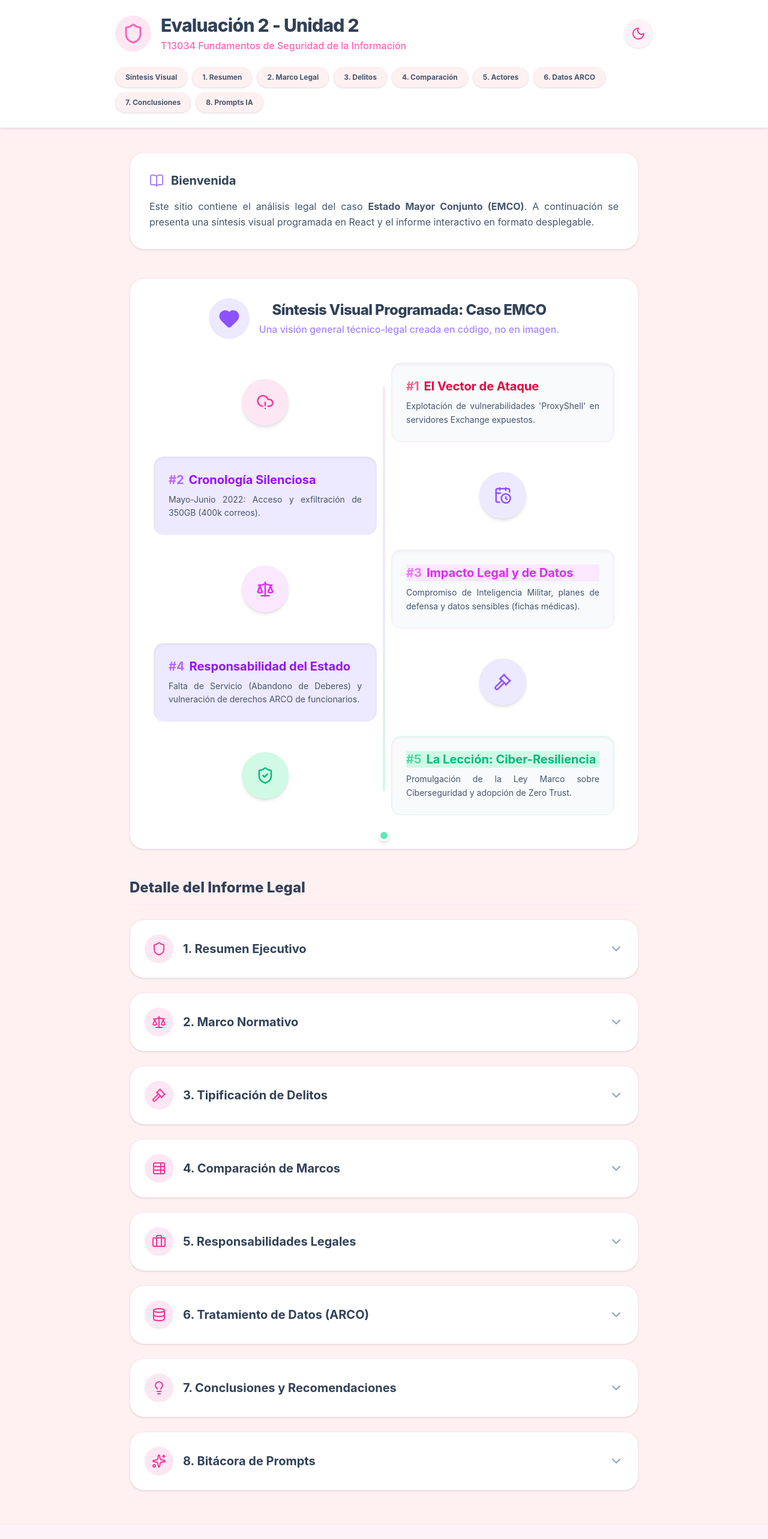
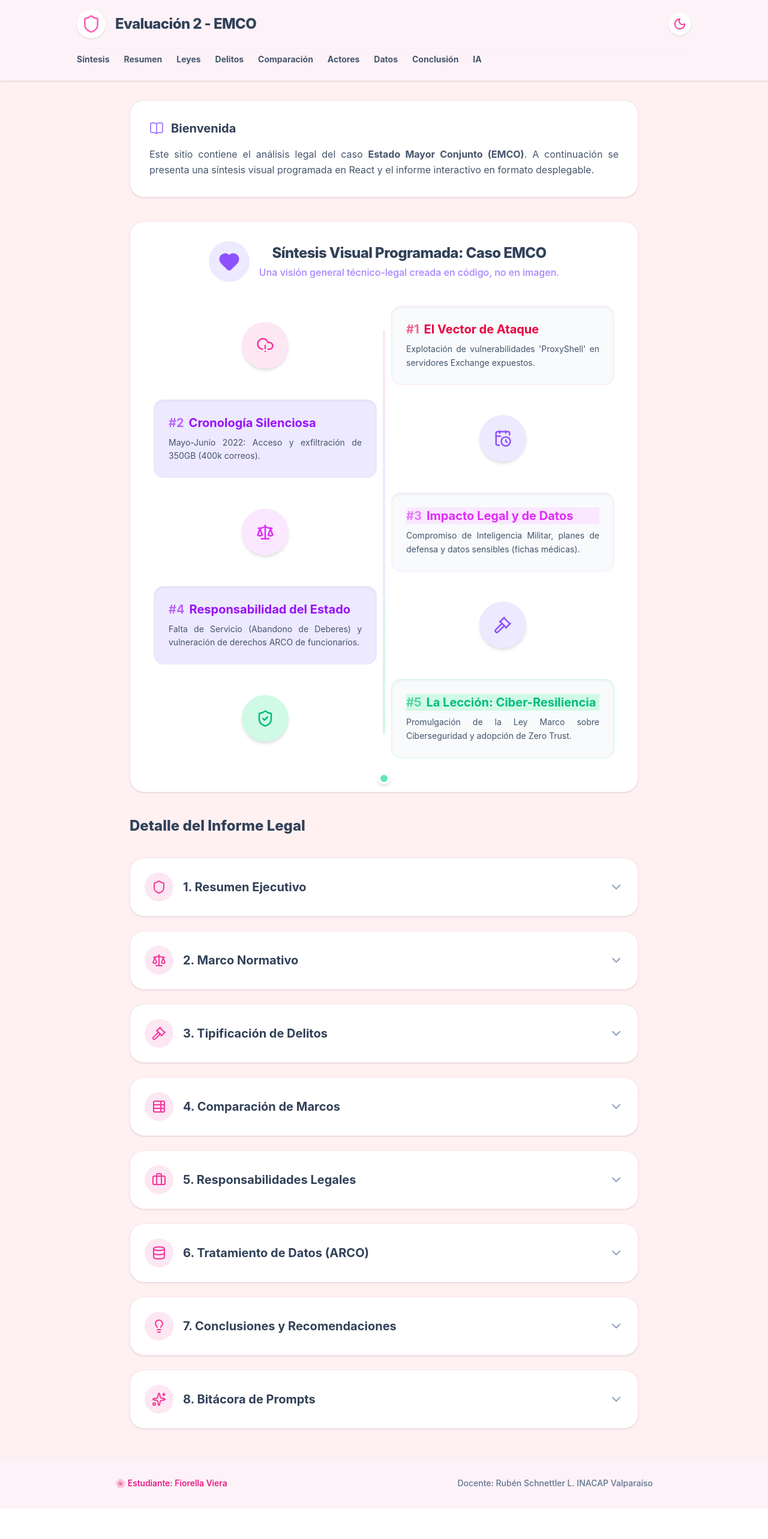
Before and after one commit to fiorellaviera/informe_viefio, a React (Vite) app: page / in a window 1280 px wide. Shown: the top 2566 px of the page at 60% size. After the commit the page ends 2515 px from the top, so only its background shows below. Built offline with nearby package versions, Linux system fonts and the light colour scheme.

Commit message:
Arreglo de modo oscuro y modo claro

```diff
--- a/src/App.jsx
+++ b/src/App.jsx
@@ -16,22 +16,21 @@ function App() {
   const [isMenuOpen, setIsMenuOpen] = useState(false)
 
   const secciones = [
-    { id: 'sintesis', nombre: 'Síntesis Visual' },
-    { id: 'resumen', nombre: '1. Resumen' },
-    { id: 'marco', nombre: '2. Marco Legal' },
-    { id: 'delitos', nombre: '3. Delitos' },
-    { id: 'comparacion', nombre: '4. Comparación' },
-    { id: 'responsabilidades', nombre: '5. Actores' },
-    { id: 'datos', nombre: '6. Datos ARCO' },
-    { id: 'conclusiones', nombre: '7. Conclusiones' },
-    { id: 'prompts', nombre: '8. Prompts IA' }
+    { id: 'sintesis', nombre: 'Síntesis' },
+    { id: 'resumen', nombre: 'Resumen' },
+    { id: 'marco', nombre: 'Leyes' },
+    { id: 'delitos', nombre: 'Delitos' },
+    { id: 'comparacion', nombre: 'Comparación' },
+    { id: 'responsabilidades', nombre: 'Actores' },
+    { id: 'datos', nombre: 'Datos' },
+    { id: 'conclusiones', nombre: 'Conclusión' },
+    { id: 'prompts', nombre: 'IA' }
   ]
 
   const scrollToSection = (id) => {
     const element = document.getElementById(id);
     if (element) {
-      // Ajuste de espacio porque ahora el encabezado es más alto
-      const topPos = element.getBoundingClientRect().top + window.scrollY - 180;
+      const topPos = element.getBoundingClientRect().top + window.scrollY - 160;
       window.scrollTo({ top: topPos, behavior: 'smooth' });
     }
     setIsMenuOpen(false);
@@ -41,65 +40,59 @@ function App() {
     <div className={isDarkMode ? 'dark' : ''}>
       <div className="min-h-screen bg-rose-50 dark:bg-[#0b0714] flex flex-col font-sans transition-colors duration-500">
 
-        {/* ENCABEZADO ORIGINAL (Ahora es Sticky y contiene la navegación) */}
-        <header className="sticky top-0 z-50 bg-white dark:bg-[#160d27] border-b-2 border-pink-100 dark:border-[#3b2853] py-6 px-6 shadow-sm transition-colors duration-500">
-          <div className="max-w-4xl mx-auto flex flex-col gap-4">
+        {/* ENCABEZADO STICKY ROSA */}
+        <header className="sticky top-0 z-50 bg-pink-50 dark:bg-[#160d27] border-b-2 border-pink-100 dark:border-[#3b2853] py-4 px-6 shadow-sm transition-colors duration-500">
+          <div className="max-w-5xl mx-auto flex flex-col gap-3">
 
-            {/* Parte Superior del Encabezado (Título y Botones) */}
             <div className="flex items-center justify-between">
               <div className="flex items-center gap-4">
-                <div className="p-3 bg-pink-100 dark:bg-[#23153c] rounded-full">
-                  <Shield size={36} className="text-pink-400 dark:text-purple-400" />
+                <div className="p-2 bg-white dark:bg-[#23153c] rounded-full shadow-sm">
+                  <Shield size={32} className="text-pink-400 dark:text-purple-400" />
                 </div>
                 <div>
-                  <h1 className="text-2xl md:text-3xl font-extrabold text-slate-700 dark:text-purple-200 tracking-tight">
-                    Evaluación 2 - Unidad 2
+                  <h1 className="text-xl md:text-2xl font-extrabold text-slate-700 dark:text-purple-200 tracking-tight">
+                    Evaluación 2 - EMCO
                   </h1>
-                  <p className="text-pink-400 dark:text-pink-300 font-medium mt-1 hidden sm:block">
-                    T13034 Fundamentos de Seguridad de la Información
-                  </p>
                 </div>
               </div>
 
               <div className="flex items-center gap-3">
                 <button
                   onClick={() => setIsDarkMode(!isDarkMode)}
-                  className="p-3 bg-pink-50 text-pink-500 hover:bg-pink-100 dark:bg-[#23153c] dark:text-purple-300 dark:hover:bg-[#3b2853] rounded-full transition-all duration-300 hover:scale-110 shadow-sm"
-                  title="Cambiar tema"
+                  className="p-2 bg-white text-pink-500 hover:bg-pink-100 dark:bg-[#23153c] dark:text-purple-300 dark:hover:bg-[#3b2853] rounded-full transition-all duration-300 hover:scale-110 shadow-sm"
                 >
-                  {isDarkMode ? <Sun size={24} /> : <Moon size={24} />}
+                  {isDarkMode ? <Sun size={22} /> : <Moon size={22} />}
                 </button>
 
                 <button
-                  className="lg:hidden p-3 text-pink-500 bg-pink-50 dark:bg-[#23153c] dark:text-purple-300 rounded-full"
+                  className="lg:hidden p-2 text-pink-500 bg-white dark:bg-[#23153c] dark:text-purple-300 rounded-full shadow-sm"
                   onClick={() => setIsMenuOpen(!isMenuOpen)}
                 >
-                  {isMenuOpen ? <X size={24} /> : <Menu size={24} />}
+                  {isMenuOpen ? <X size={22} /> : <Menu size={22} />}
                 </button>
               </div>
             </div>
 
-            {/* Parte Inferior del Encabezado (Navegación en Píldoras Rosas) */}
-            <div className="hidden lg:flex flex-wrap items-center gap-2 mt-2">
+            {/* NAVEGACIÓN EN UNA SOLA LÍNEA */}
+            <div className="hidden lg:flex overflow-x-auto whitespace-nowrap scrollbar-hide items-center gap-6 py-2 border-t border-pink-100/50 dark:border-[#3b2853]/50 mt-1">
               {secciones.map((seccion) => (
                 <button
                   key={seccion.id}
                   onClick={() => scrollToSection(seccion.id)}
-                  className="px-4 py-2 text-xs font-bold text-slate-600 bg-rose-50 border border-pink-100 hover:bg-pink-100 hover:text-pink-600 rounded-full dark:text-purple-300 dark:bg-[#23153c] dark:border-[#3b2853] dark:hover:bg-[#3b2853] dark:hover:text-purple-100 transition-colors shadow-sm"
+                  className="text-sm font-bold text-slate-600 dark:text-purple-300 hover:text-pink-600 dark:hover:text-pink-300 transition-colors"
                 >
                   {seccion.nombre}
                 </button>
               ))}
             </div>
 
-            {/* Menú Móvil */}
             {isMenuOpen && (
-              <div className="lg:hidden flex flex-col gap-2 mt-4 pt-4 border-t border-pink-50 dark:border-[#3b2853]">
+              <div className="lg:hidden flex flex-col gap-2 mt-2 pt-2 border-t border-pink-100 dark:border-[#3b2853]">
                 {secciones.map((seccion) => (
                   <button
                     key={seccion.id}
                     onClick={() => scrollToSection(seccion.id)}
-                    className="text-left py-2 font-bold text-slate-600 dark:text-purple-300 hover:text-pink-500 dark:hover:text-pink-300"
+                    className="text-left py-2 font-bold text-slate-600 dark:text-purple-300 hover:text-pink-500"
                   >
                     {seccion.nombre}
                   </button>
@@ -110,10 +103,9 @@ function App() {
           </div>
         </header>
 
-        <main className="flex-1 max-w-4xl mx-auto px-6 py-10 w-full space-y-12">
+        <main className="flex-1 max-w-4xl mx-auto px-6 py-8 w-full space-y-10">
 
-          {/* Bienvenida */}
-          <div className="bg-white rounded-3xl shadow-sm border border-pink-100 p-8 transition-colors duration-500 dark:bg-[#160d27] dark:border-[#3b2853]">
+          <div className="bg-white dark:bg-[#160d27] rounded-3xl shadow-sm border border-pink-100 dark:border-[#3b2853] p-8 transition-colors duration-500">
             <div className="flex items-center gap-3 mb-4">
               <BookOpen className="text-violet-400" />
               <h2 className="text-xl font-bold text-slate-700 dark:text-purple-200">
@@ -126,7 +118,7 @@ function App() {
             </p>
           </div>
 
-          <div id="sintesis" className="scroll-mt-48">
+          <div id="sintesis" className="scroll-mt-40">
             <SintesisVisual />
           </div>
 
@@ -135,51 +127,19 @@ function App() {
               Detalle del Informe Legal
             </h2>
 
-            <div id="resumen" className="scroll-mt-48">
-              <AccordionItem title="1. Resumen Ejecutivo" icon={Shield}>
-                <Resumen />
-              </AccordionItem>
-            </div>
-            <div id="marco" className="scroll-mt-48">
-              <AccordionItem title="2. Marco Normativo" icon={Scale}>
-                <Marco />
-              </AccordionItem>
-            </div>
-            <div id="delitos" className="scroll-mt-48">
-              <AccordionItem title="3. Tipificación de Delitos" icon={Gavel}>
-                <Delitos />
-              </AccordionItem>
-            </div>
-            <div id="comparacion" className="scroll-mt-48">
-              <AccordionItem title="4. Comparación de Marcos" icon={TableProperties}>
-                <Comparacion />
-              </AccordionItem>
-            </div>
-            <div id="responsabilidades" className="scroll-mt-48">
-              <AccordionItem title="5. Responsabilidades Legales" icon={Briefcase}>
-                <Responsabilidades />
-              </AccordionItem>
-            </div>
-            <div id="datos" className="scroll-mt-48">
-              <AccordionItem title="6. Tratamiento de Datos (ARCO)" icon={Database}>
-                <Datos />
-              </AccordionItem>
-            </div>
-            <div id="conclusiones" className="scroll-mt-48">
-              <AccordionItem title="7. Conclusiones y Recomendaciones" icon={Lightbulb}>
-                <Conclusiones />
-              </AccordionItem>
-            </div>
-            <div id="prompts" className="scroll-mt-48">
-              <AccordionItem title="8. Bitácora de Prompts" icon={Sparkles}>
-                <Prompts />
-              </AccordionItem>
-            </div>
+            <div id="resumen" className="scroll-mt-40"><AccordionItem title="1. Resumen Ejecutivo" icon={Shield}><Resumen /></AccordionItem></div>
+            <div id="marco" className="scroll-mt-40"><AccordionItem title="2. Marco Normativo" icon={Scale}><Marco /></AccordionItem></div>
+            <div id="delitos" className="scroll-mt-40"><AccordionItem title="3. Tipificación de Delitos" icon={Gavel}><Delitos /></AccordionItem></div>
+            <div id="comparacion" className="scroll-mt-40"><AccordionItem title="4. Comparación de Marcos" icon={TableProperties}><Comparacion /></AccordionItem></div>
+            <div id="responsabilidades" className="scroll-mt-40"><AccordionItem title="5. Responsabilidades Legales" icon={Briefcase}><Responsabilidades /></AccordionItem></div>
+            <div id="datos" className="scroll-mt-40"><AccordionItem title="6. Tratamiento de Datos (ARCO)" icon={Database}><Datos /></AccordionItem></div>
+            <div id="conclusiones" className="scroll-mt-40"><AccordionItem title="7. Conclusiones y Recomendaciones" icon={Lightbulb}><Conclusiones /></AccordionItem></div>
+            <div id="prompts" className="scroll-mt-40"><AccordionItem title="8. Bitácora de Prompts" icon={Sparkles}><Prompts /></AccordionItem></div>
           </div>
 
         </main>
 
-        <footer className="bg-pink-50 dark:bg-[#23153c] border-t border-pink-100 dark:border-[#3b2853] text-slate-500 dark:text-purple-300 text-sm py-8 px-6 mt-auto transition-colors duration-500">
+        <footer className="bg-pink-50 dark:bg-[#160d27] border-t border-pink-100 dark:border-[#3b2853] text-slate-500 dark:text-purple-300 text-sm py-8 px-6 mt-auto transition-colors duration-500">
           <div className="max-w-4xl mx-auto flex flex-col md:flex-row justify-between items-center font-medium gap-4">
             <a
               href="https://github.com/fiorellaviera"
--- a/src/index.css
+++ b/src/index.css
@@ -1,32 +1,4 @@
-
 @import "tailwindcss";
 
-/* === ESTILOS DEL MODO OSCURO COZY === */
-/* Fondo principal y textos base */
-.dark .bg-rose-50 { background-color: #0b0714 !important; }
-.dark .text-slate-700 { color: #f3e8ff !important; } /* Lavanda claro */
-.dark .text-slate-600 { color: #d8b4fe !important; } /* Morado suave */
-.dark .text-slate-500 { color: #c084fc !important; } /* Morado brillante */
-
-/* Tarjetas y componentes (reemplaza el blanco por morado profundo) */
-.dark .bg-white {
-  background-color: #160d27 !important;
-  border-color: #3b2853 !important;
-}
-
-/* Fondos secundarios de las alertas, tablas y secciones */
-.dark .bg-slate-50, .dark .bg-pink-50, .dark .bg-violet-50, .dark .bg-emerald-50, .dark .bg-fuchsia-50,
-.dark .bg-rose-50\/40, .dark .bg-violet-50\/40, .dark .bg-pink-50\/50, .dark .bg-rose-50\/50, .dark .bg-violet-50\/50, .dark .bg-emerald-50\/50 {
-  background-color: #23153c !important;
-  border-color: #4a2e6b !important;
-}
-
-/* Bordes generales */
-.dark .border-pink-100, .dark .border-pink-50, .dark .border-slate-100, .dark .border-slate-200 {
-  border-color: #3b2853 !important;
-}
-
-/* Transiciones suaves para que el cambio no sea brusco */
-* {
-  transition: background-color 0.4s ease, border-color 0.4s ease, color 0.4s ease;
-}
+/* Obligamos a Tailwind a hacerle caso a nuestro botón y no a Windows */
+@variant dark (&:where(.dark, .dark *));
```
Also changed, not shown: src/components/AccordionItem.jsx (+6 -11 lines).
